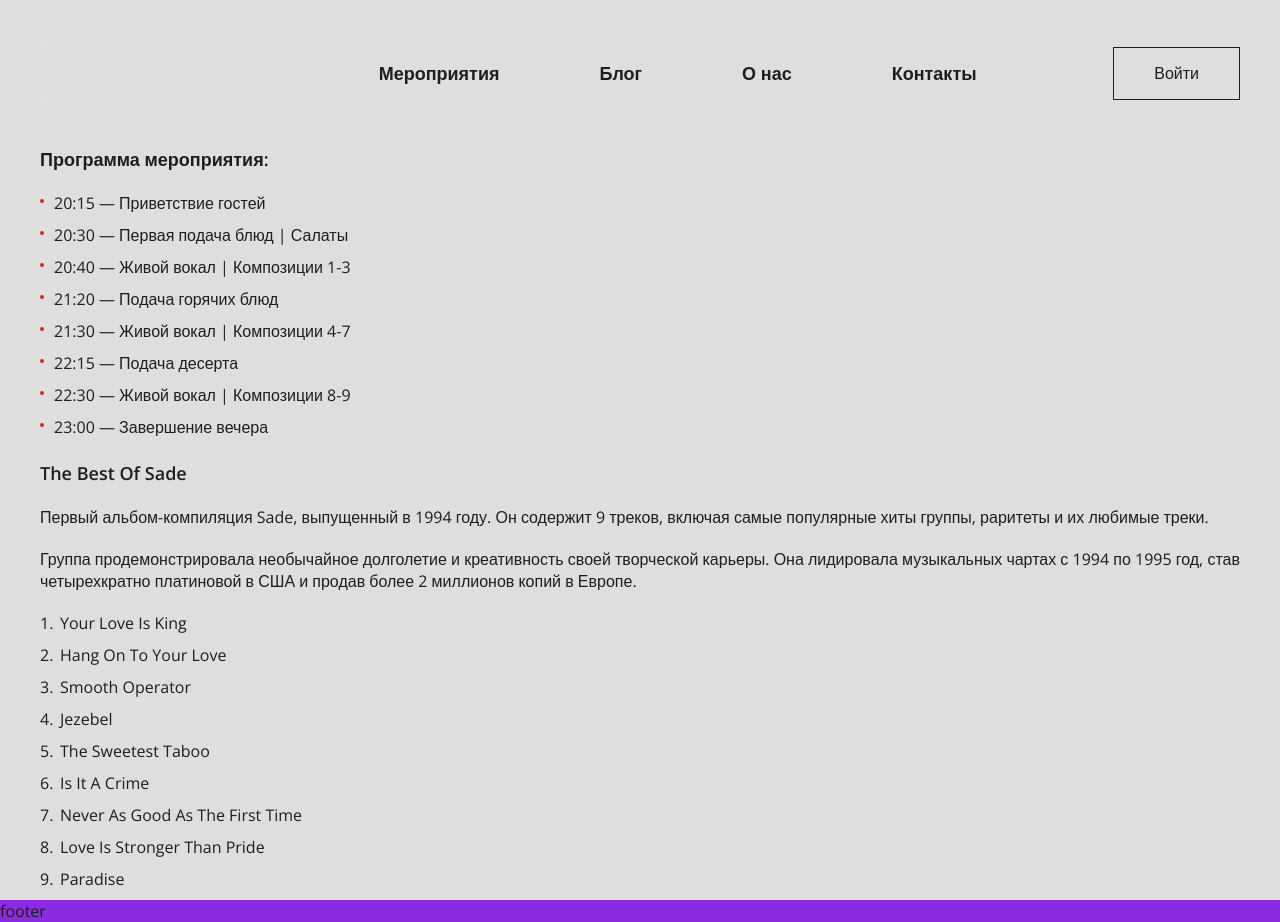
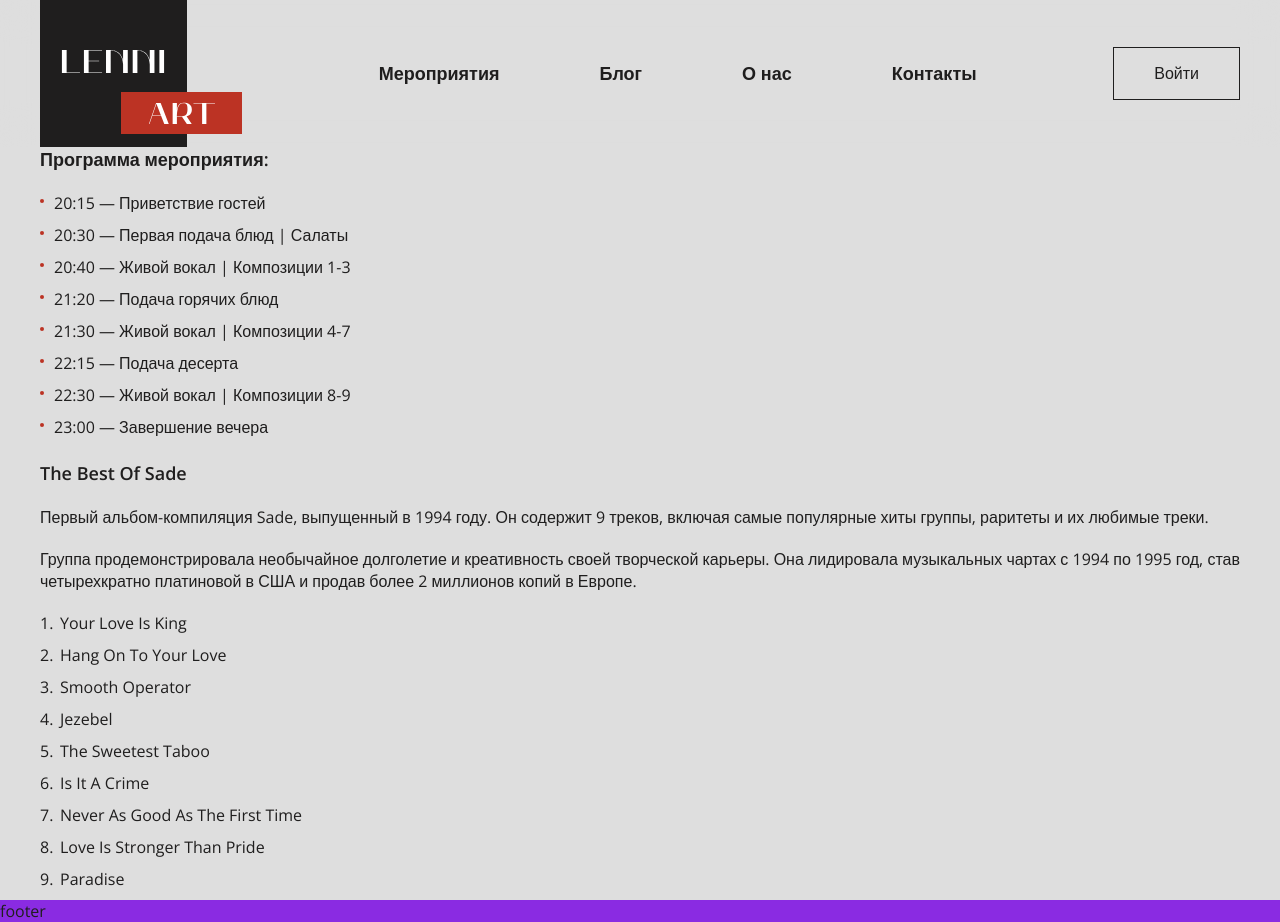
Before and after one commit to Daria7722/Daria7722.github.io, a website: page dist/event.html in a window 1280 px wide. Drawn offline with nearby package versions, Linux system fonts and the light colour scheme.

Commit message:
Update event.html

```diff
--- a/dist/event.html
+++ b/dist/event.html
@@ -11,7 +11,9 @@
 <body class="body">
   <header class="page-header">
     <div class="page-header__container">
-      <a href="#" class="page-header__logo"></a>
+      <a href="#" class="page-header__logo">
+        <img src="/src/assets/svg-sprite/logo.svg" class="page-header__logo-icon" alt="logo" />
+      </a>
       <nav class="page-header__nav">
         <a href="#" class="page-header__nav-link">Мероприятия</a>
         <a href="#" class="page-header__nav-link">Блог</a>
```
